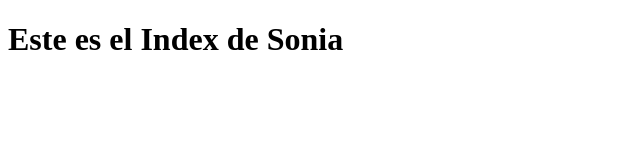
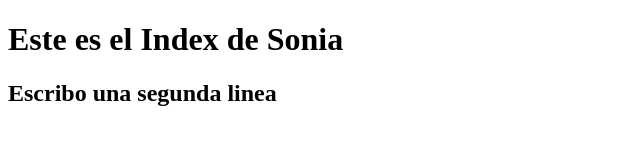
Before and after one commit to santon79/zamora, a plain HTML site: page index.html in a window 1280 px wide. Shown: the whole page, without its empty margins (0-640 px from the left). Drawn offline with Linux system fonts and the light colour scheme.

Commit message:
añado linea al index

```diff
--- a/index.html
+++ b/index.html
@@ -8,5 +8,6 @@
 </head>
 <body>
     <h1>Este es el Index de Sonia</h1>
+    <h2>Escribo una segunda linea</h2>
 </body>
 </html>
```
